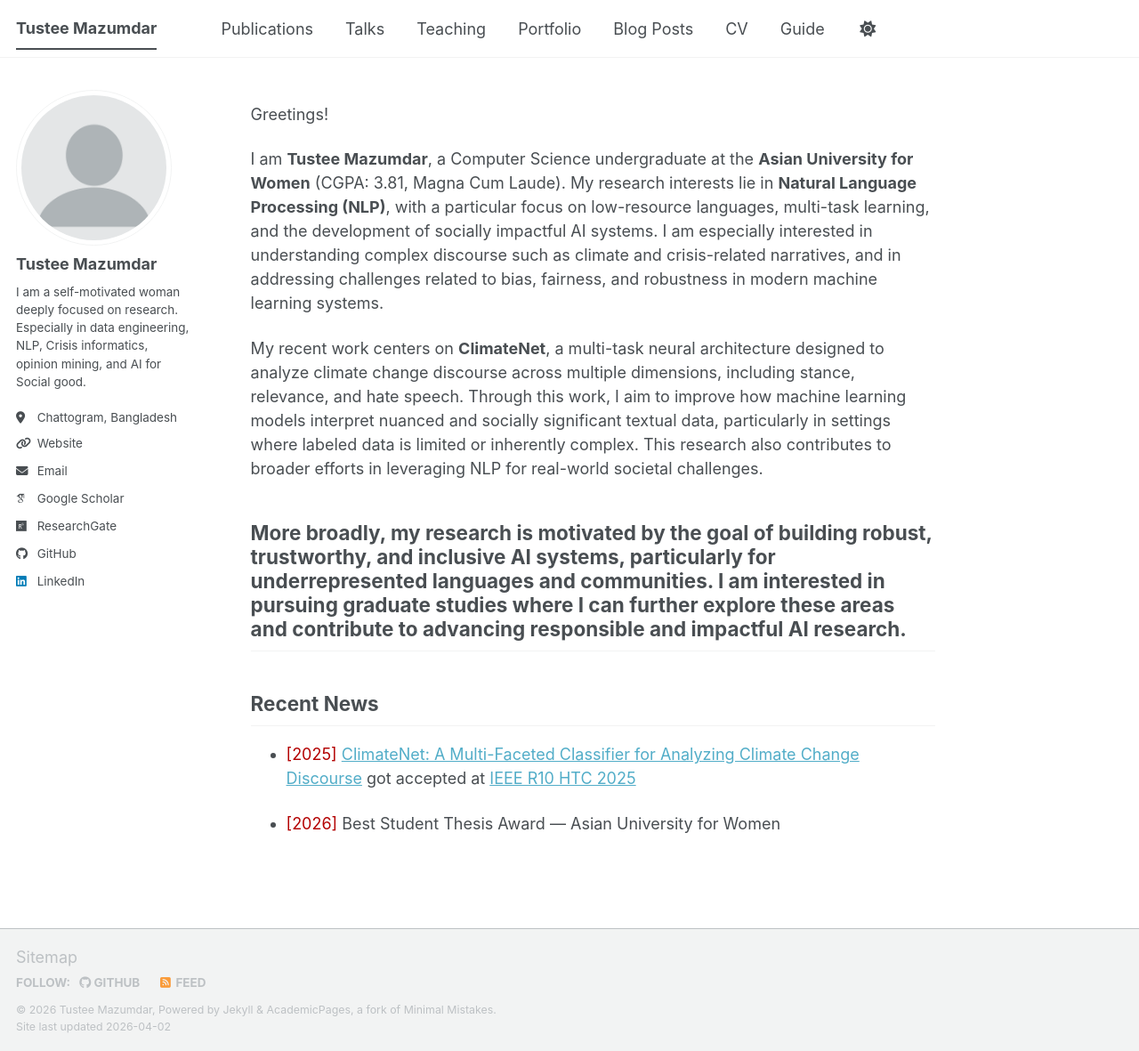
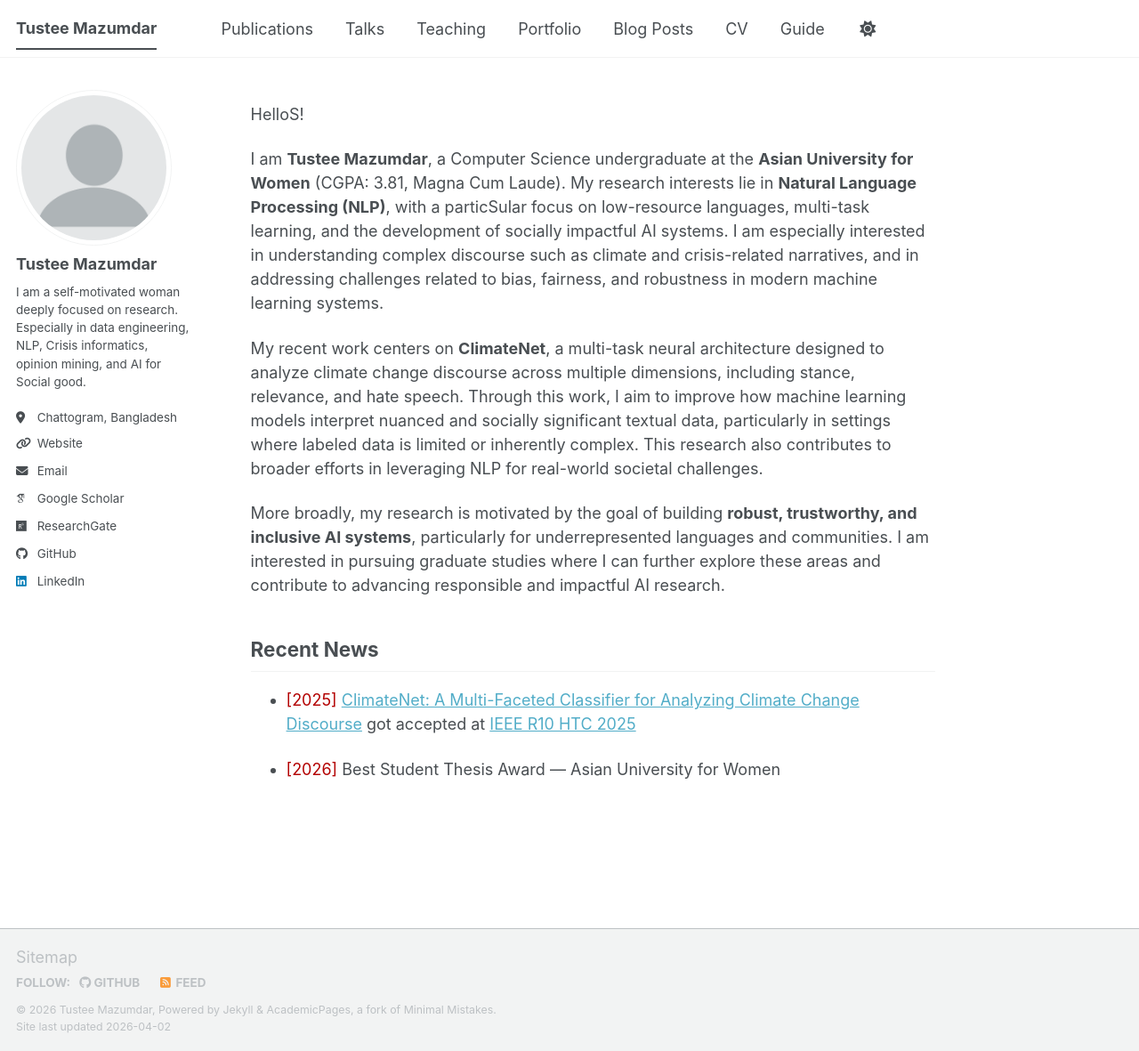
Before and after one commit to TusteeMazumdar/TusteeMazumdar.github.io, a Jekyll site: the page built from _pages/about.md, in a window 1280 px wide and 1181 px high. Shown: the whole window at 89% size. Built offline with Jekyll 4.4.1, drawn with Linux system fonts in a browser that asks for light colours; some web fonts are replaced; a script bundle is joined from its source files by our own code; library files that are not in the unit come from our copies.

Commit message:
Update about.md

```diff
--- a/_pages/about.md
+++ b/_pages/about.md
@@ -8,15 +8,13 @@
 ---
 
 
-Greetings!
+HelloS!
 
-I am **Tustee Mazumdar**, a Computer Science undergraduate at the **Asian University for Women** (CGPA: 3.81, Magna Cum Laude). My research interests lie in **Natural Language Processing (NLP)**, with a particular focus on low-resource languages, multi-task learning, and the development of socially impactful AI systems. I am especially interested in understanding complex discourse such as climate and crisis-related narratives, and in addressing challenges related to bias, fairness, and robustness in modern machine learning systems.
+I am **Tustee Mazumdar**, a Computer Science undergraduate at the **Asian University for Women** (CGPA: 3.81, Magna Cum Laude). My research interests lie in **Natural Language Processing (NLP)**, with a particSular focus on low-resource languages, multi-task learning, and the development of socially impactful AI systems. I am especially interested in understanding complex discourse such as climate and crisis-related narratives, and in addressing challenges related to bias, fairness, and robustness in modern machine learning systems.
 
 My recent work centers on **ClimateNet**, a multi-task neural architecture designed to analyze climate change discourse across multiple dimensions, including stance, relevance, and hate speech. Through this work, I aim to improve how machine learning models interpret nuanced and socially significant textual data, particularly in settings where labeled data is limited or inherently complex. This research also contributes to broader efforts in leveraging NLP for real-world societal challenges.
 
 More broadly, my research is motivated by the goal of building **robust, trustworthy, and inclusive AI systems**, particularly for underrepresented languages and communities. I am interested in pursuing graduate studies where I can further explore these areas and contribute to advancing responsible and impactful AI research.
----
-
 
 ## Recent News
 
```
